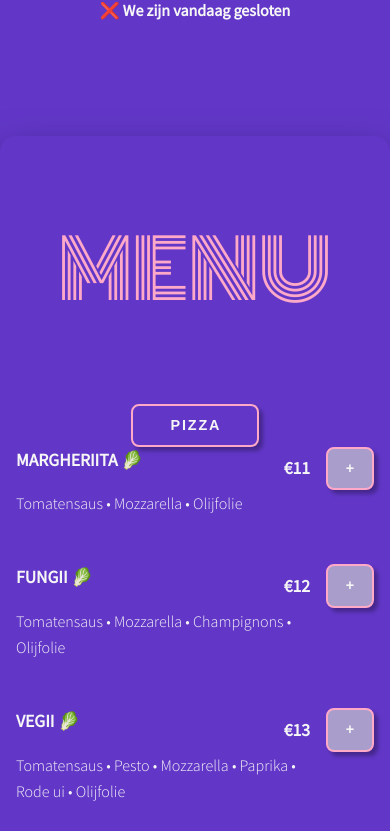
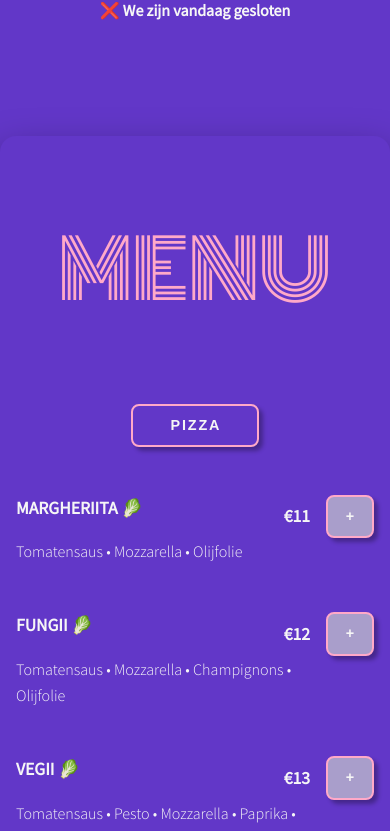
Before and after one commit to soeelamus/aliinas-pizza, a React (Vite) app: page / in a window 390 px wide. Shown: the part 7198-8029 px from the top of the page. Built offline with nearby package versions, Linux system fonts and the light colour scheme; no server answers.

Commit message:
V0.420: Added menu NAV styling

```diff
--- a/src/assets/css/main.css
+++ b/src/assets/css/main.css
@@ -1753,6 +1753,7 @@ footer a:hover {
   align-items: center;
   box-shadow: 0 20px 40px rgba(0, 0, 0, 0.5);
   border-radius: 1rem;
+  min-height: 60rem;
 }
 .pizza-box {
   gap: 1rem;
@@ -1763,7 +1764,8 @@ footer a:hover {
   flex-wrap: wrap;
 }
 @media (max-width: 1050px) {
-  .pizza-box {
+  .pizza-box,
+  .menu-tabs {
     justify-content: center;
   }
 }
@@ -1830,3 +1832,10 @@ footer a:hover {
 .menu-openStatus-p:last-child {
   margin-bottom: 5rem;
 }
+.menu-tabs {
+  display: flex;
+  flex-wrap: wrap;
+  gap: 1rem;
+  width: 100%;
+  margin-bottom: 3rem;
+}
```
